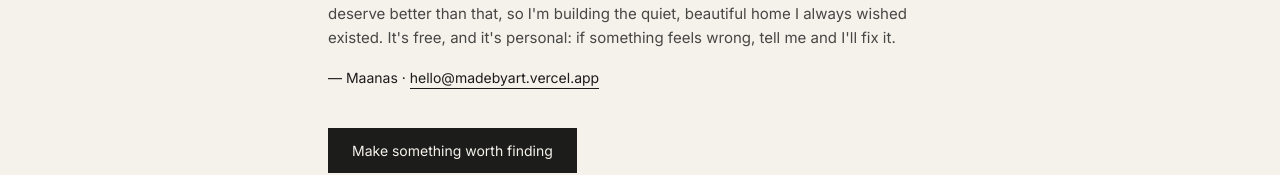
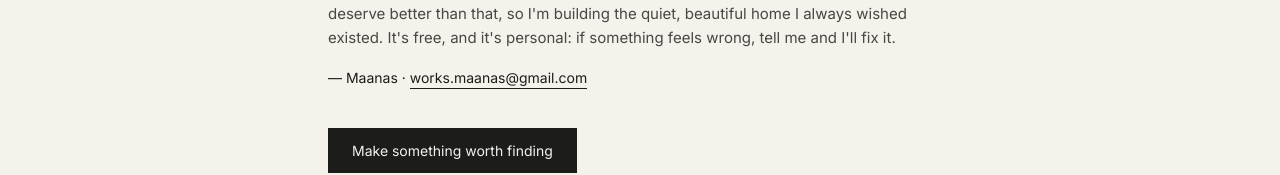
Before and after one commit to maanas-pab/made-by, a Next.js app: page /about in a window 1280 px wide. Shown: the part 854-1029 px from the top of the page. Built offline with nearby package versions, Linux system fonts and the light colour scheme; no server answers.

Commit message:
about: personal contact email

```diff
--- a/src/app/about/page.tsx
+++ b/src/app/about/page.tsx
@@ -1,6 +1,5 @@
 import Link from "next/link";
 import { SiteTopbar, SiteFooter, MicroLabel } from "@/components/ui";
-import { SITE } from "@/lib/site";
 export const metadata = { title: "About — made by" };
 export default function About() {
   return (
@@ -24,7 +23,7 @@ export default function About() {
             that, so I&apos;m building the quiet, beautiful home I always wished existed. It&apos;s free, and
             it&apos;s personal: if something feels wrong, tell me and I&apos;ll fix it.
           </p>
-          <p className="text-[14px] mt-4">— Maanas · <a href={`mailto:${SITE.email}`} className="border-b border-current pb-0.5 hover:opacity-60">{SITE.email}</a></p>
+          <p className="text-[14px] mt-4">— Maanas · <a href="mailto:works.maanas@gmail.com" className="border-b border-current pb-0.5 hover:opacity-60">works.maanas@gmail.com</a></p>
         </div>
         <div className="mt-8">
           <Link href="/create" className="inline-block bg-ink text-paper px-6 py-3 text-[14px] mt-2 hover:opacity-85">Make something worth finding</Link>
```
